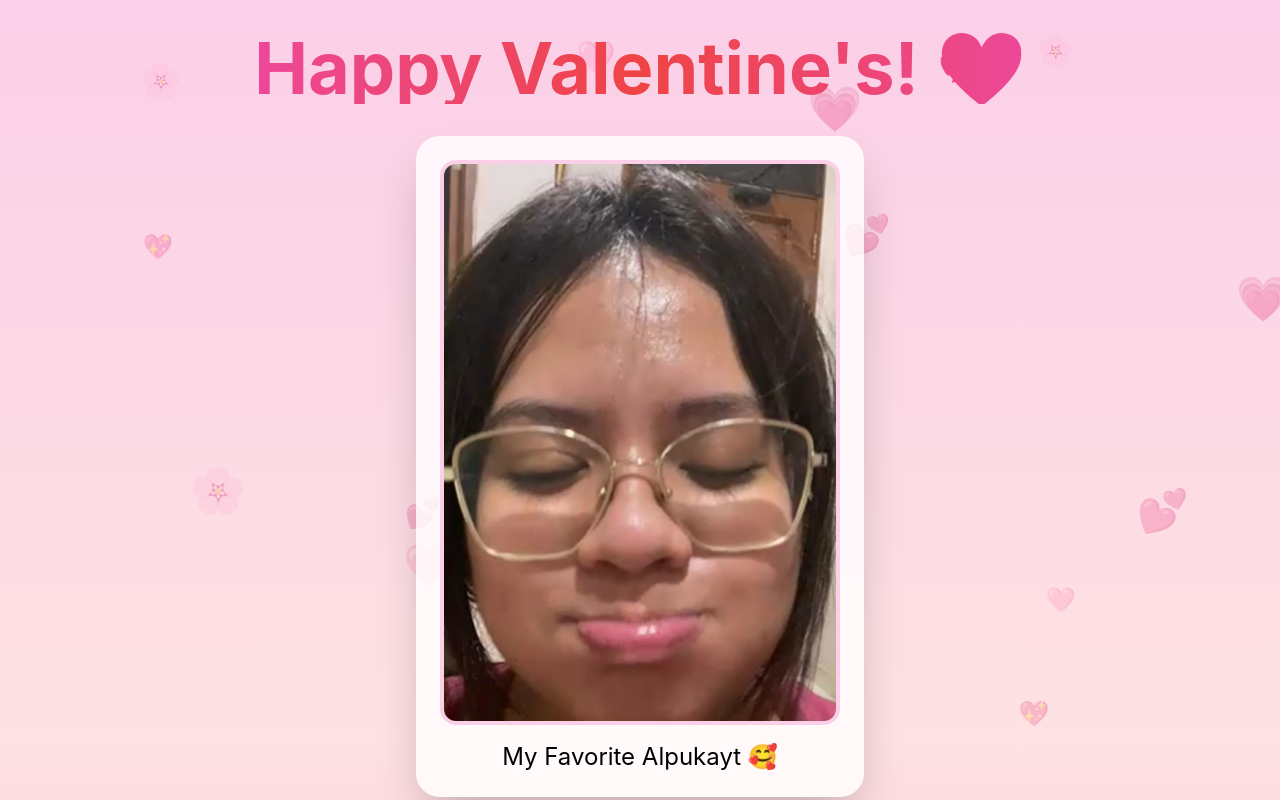
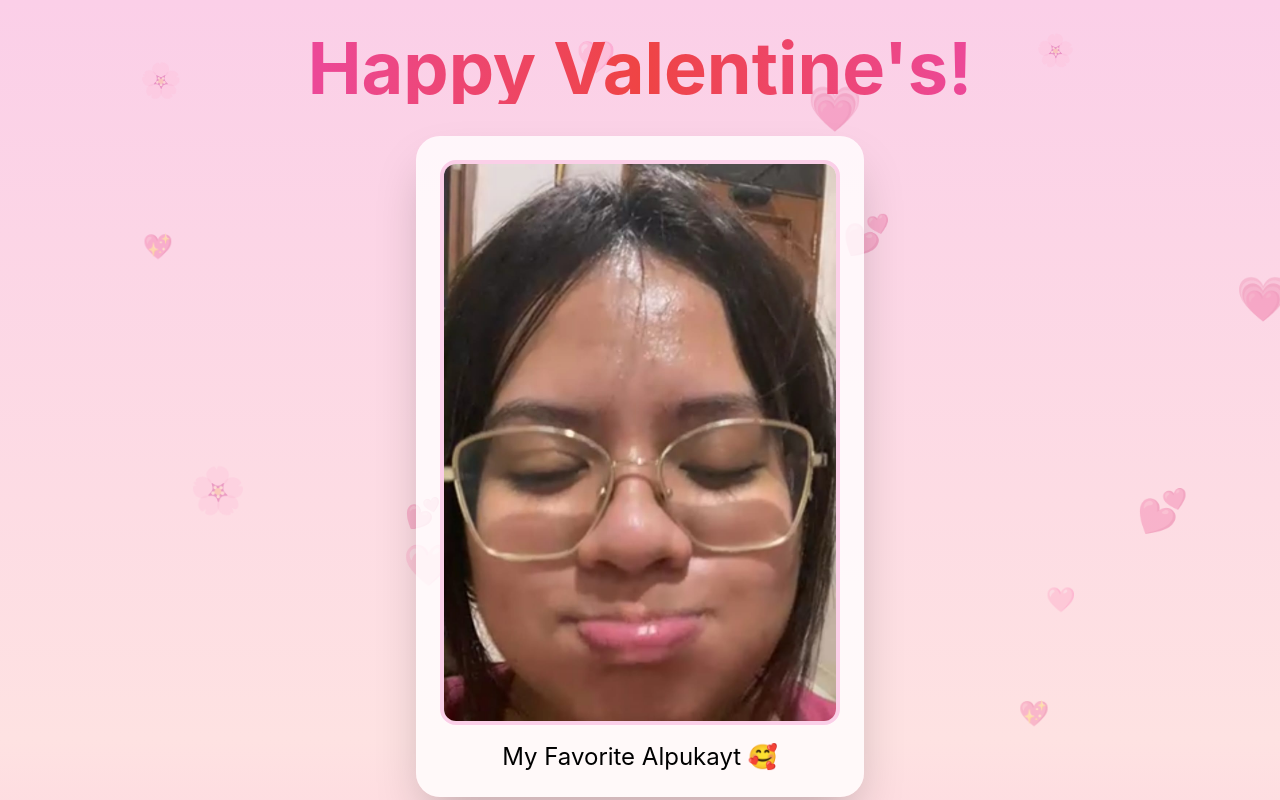
Before and after one commit to reinardricky/liezel-love, a React (Create React App) app: page /valentine in a window 1280 px wide. Shown: the top 800 px of the page. Built offline with nearby package versions, Linux system fonts and the light colour scheme.

Commit message:
Remove Heart in title

```diff
--- a/src/components/Valentine.js
+++ b/src/components/Valentine.js
@@ -75,7 +75,7 @@ const Valentine = () => {
         {/* Interactive Title */}
         <div className="text-center mb-8">
           <h1 className="text-5xl md:text-7xl font-bold text-transparent bg-clip-text bg-gradient-to-r from-pink-500 via-red-500 to-pink-500 cursor-pointer hover:scale-110 transition-transform inline-block">
-            Happy Valentine's! 💝
+            Happy Valentine's!
           </h1>
         </div>
 
```
